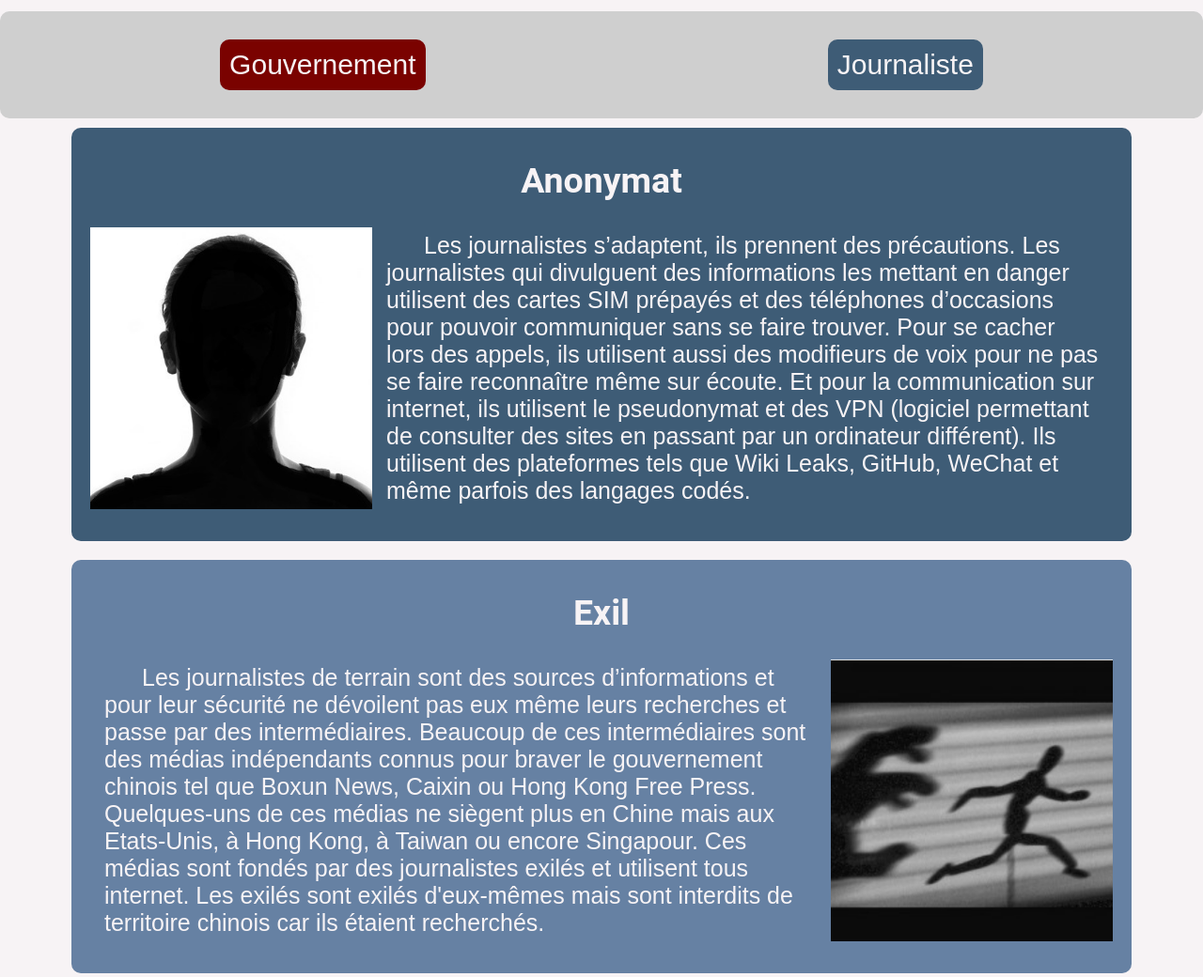
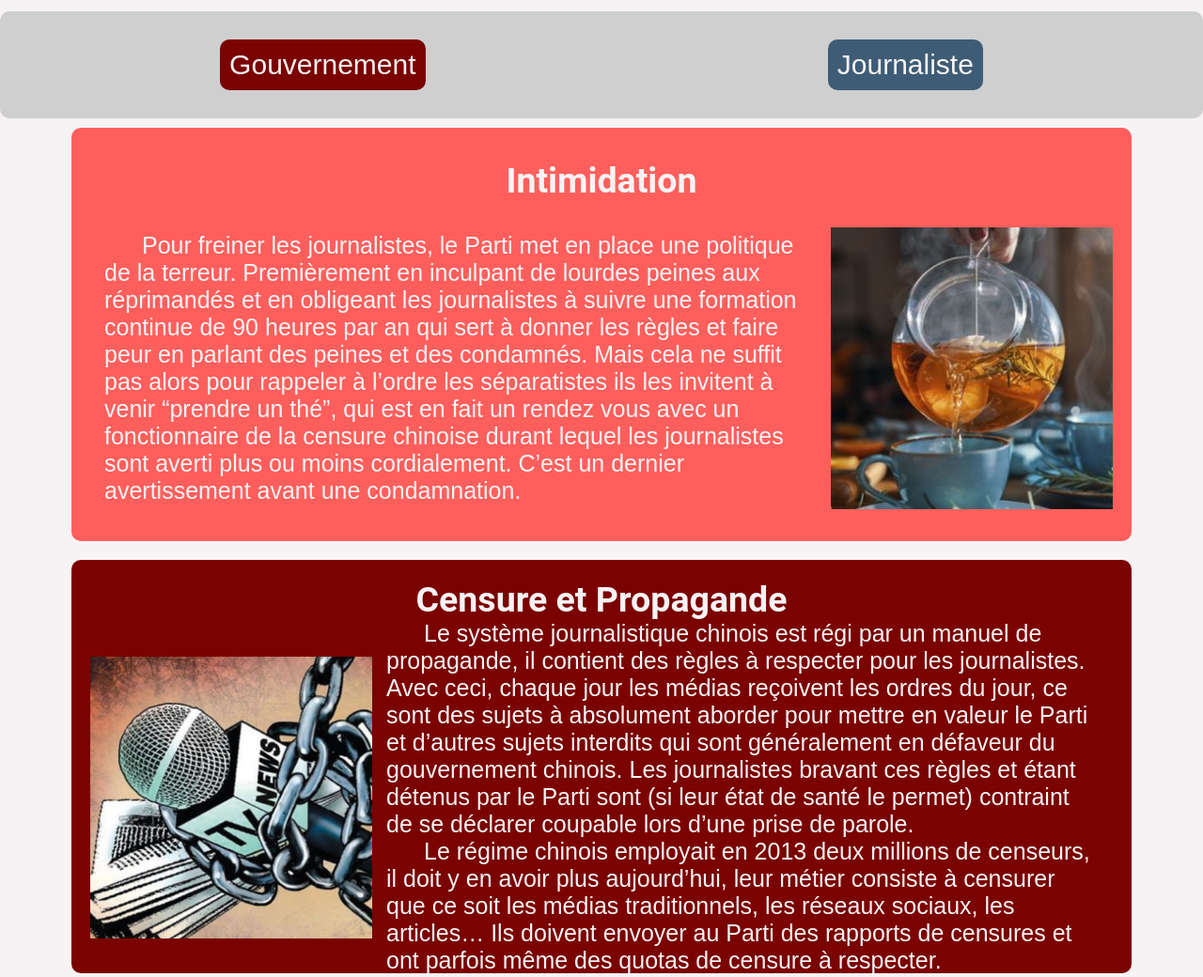
Before and after one commit to Blibox/Blibox.github.io, a plain HTML site: page index.html in a window 1280 px wide. Shown: the part 1480-2520 px from the top of the page at 94% size. Drawn offline with Linux system fonts and the light colour scheme.

Commit message:
affichage de la page
changer journaliste vers gouvernement

```diff
--- a/style.css
+++ b/style.css
@@ -213,7 +213,7 @@
 
             .journalistes {
                 background-color: var(--color-j_fonce);
-                display: flex;
+                display: none;
             }
 
             .bandeau_boutons {
@@ -238,7 +238,7 @@
 
             .gouvernement {
                 background-color: var(--color-c_fonce);
-                display: none;
+                display:flex
             }
 
             .gouvernement:nth-child(2n) {
```
